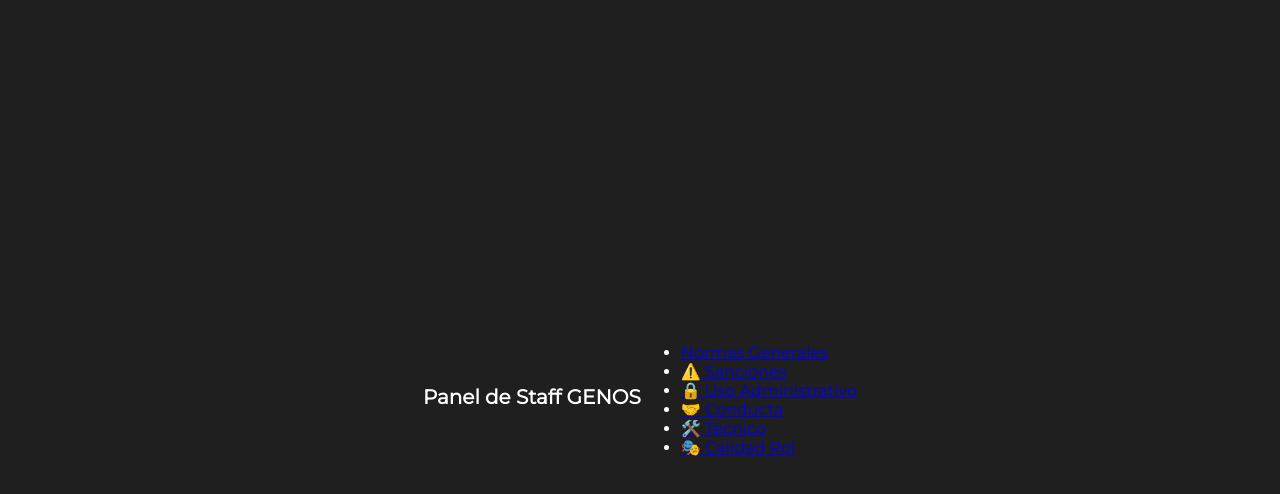
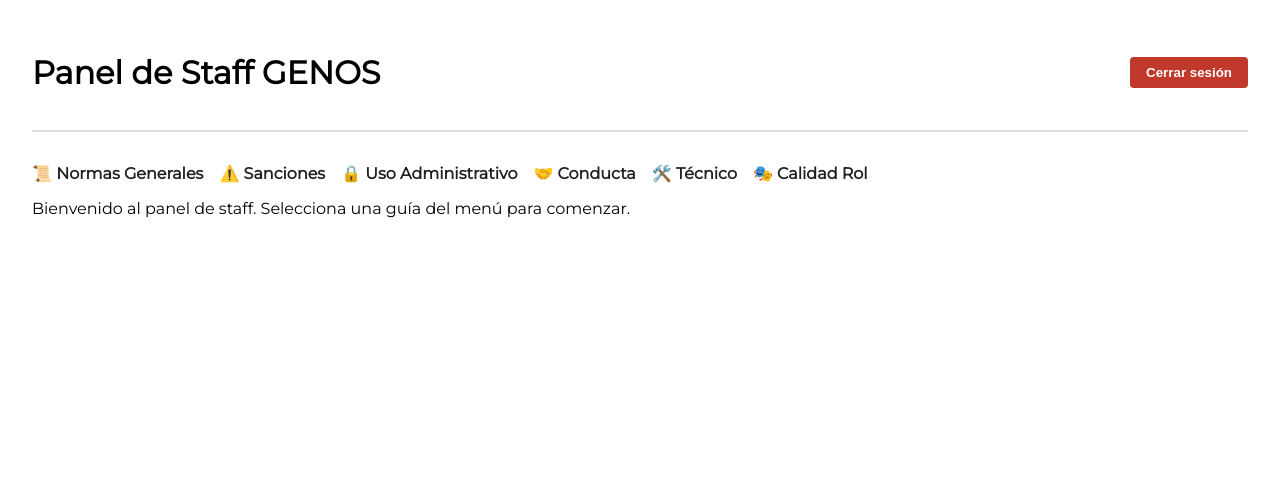
Before and after one commit to GenosRP/staff, a plain HTML site: page dashboard.html in a window 1280 px wide. Drawn offline with Linux system fonts and the light colour scheme; sample sign-in values are in the browser's storage.

Commit message:
Update dashboard.html

```diff
--- a/dashboard.html
+++ b/dashboard.html
@@ -2,21 +2,87 @@
 <html lang="es">
 <head>
   <meta charset="UTF-8" />
-  <title>Panel de Staff GENOS</title>
+  <title>Panel Staff | GENOS</title>
+  <meta name="viewport" content="width=device-width, initial-scale=1" />
   <link href="https://fonts.googleapis.com/css2?family=Montserrat&display=swap" rel="stylesheet" />
-  <link rel="stylesheet" href="style.css" />
+  <style>
+    body {
+      font-family: 'Montserrat', sans-serif;
+      background: #fff;
+      margin: 0;
+      padding: 2rem;
+    }
+    header {
+      display: flex;
+      justify-content: space-between;
+      align-items: center;
+      border-bottom: 2px solid #ddd;
+      padding-bottom: 1rem;
+      margin-bottom: 2rem;
+    }
+    button.logout {
+      background: #c0392b;
+      color: white;
+      border: none;
+      padding: 0.5rem 1rem;
+      border-radius: 4px;
+      cursor: pointer;
+      font-weight: bold;
+    }
+    button.logout:hover {
+      background: #e74c3c;
+    }
+    nav ul {
+      list-style: none;
+      padding: 0;
+      display: flex;
+      gap: 1rem;
+    }
+    nav ul li a {
+      text-decoration: none;
+      color: #1f1f1f;
+      font-weight: 600;
+    }
+    nav ul li a:hover {
+      text-decoration: underline;
+    }
+    main {
+      max-width: 900px;
+    }
+  </style>
 </head>
 <body>
-  <h1>Panel de Staff GENOS</h1>
+  <header>
+    <h1>Panel de Staff GENOS</h1>
+    <button class="logout">Cerrar sesión</button>
+  </header>
+
   <nav>
     <ul>
-      <li><a href="normas.html">Normas Generales</a></li>
+      <li><a href="normas.html">📜 Normas Generales</a></li>
       <li><a href="sanciones.html">⚠️ Sanciones</a></li>
-      <li><a href="usoadmin.html">🔒 Uso Administrativo</a></li>
+      <li><a href="uso-administrativo.html">🔒 Uso Administrativo</a></li>
       <li><a href="conducta.html">🤝 Conducta</a></li>
       <li><a href="tecnico.html">🛠️ Técnico</a></li>
-      <li><a href="calidadrol.html">🎭 Calidad Rol</a></li>
+      <li><a href="calidad-rol.html">🎭 Calidad Rol</a></li>
     </ul>
   </nav>
+
+  <main>
+    <p>Bienvenido al panel de staff. Selecciona una guía del menú para comenzar.</p>
+  </main>
+
+  <script>
+    // Controla acceso: si no hay usuario logueado, redirige a login
+    const loggedUser = localStorage.getItem('genosUser');
+    if(!loggedUser) {
+      window.location.href = 'index.html';
+    }
+
+    document.querySelector('.logout').addEventListener('click', () => {
+      localStorage.removeItem('genosUser');
+      window.location.href = 'index.html';
+    });
+  </script>
 </body>
 </html>
```
